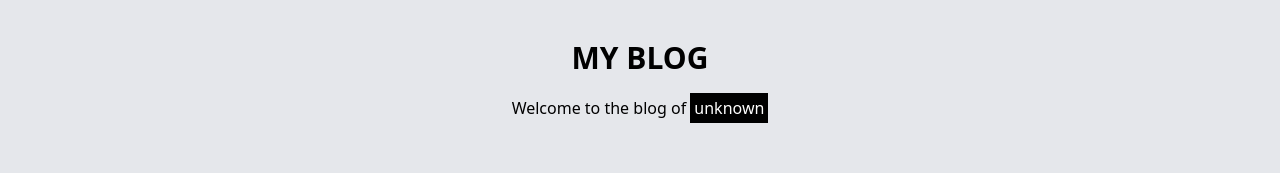
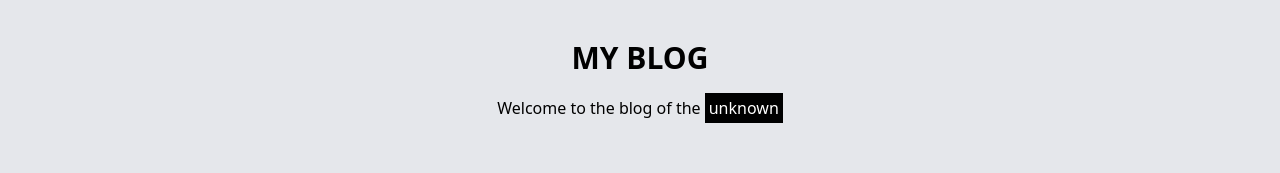
Before and after one commit to OfficialEsther1/tailwind-project1, a website: page index.html in a window 1280 px wide. Shown: the top 173 px of the page. Drawn offline with Linux system fonts and the light colour scheme.

Commit message:
new change

```diff
--- a/index.html
+++ b/index.html
@@ -10,7 +10,7 @@
     <!-- header section -->
     <header class=" grid justify-center mt-10">
         <h1 class="text-3xl font-bold text-center">MY BLOG</h1>
-        <p class="mt-5">Welcome to the blog of <span class="bg-black text-white p-1">unknown</span></p>
+        <p class="mt-5">Welcome to the blog of the <span class="bg-black text-white p-1">unknown</span></p>
 
     </header>
      <main class="w-full max-w-7xl mx-auto p-4 mt-10">
```
